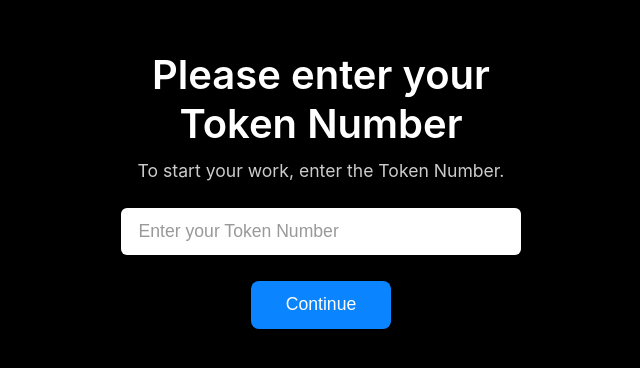
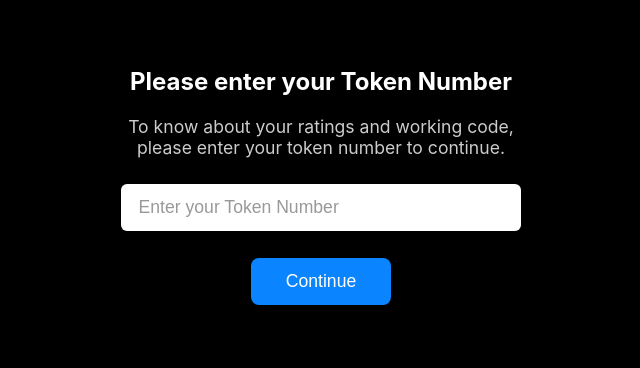
Before and after one commit to enfrok/workofenfrok, a plain HTML site: page index.html in a window 1280 px wide. Shown: the part 224-592 px from the top of the page, without its empty margins (319-959 px from the left). Drawn offline with Linux system fonts and the light colour scheme.

Commit message:
Update index.html

```diff
--- a/index.html
+++ b/index.html
@@ -97,8 +97,8 @@
 </head>
 <body>
   <div id="form-container">
-    <h1>Please enter your Token Number</h1>
-    <p>To start your work, enter the Token Number.</p>
+    <h2>Please enter your Token Number</h2>
+    <p>To know about your ratings and working code, please enter your token number to continue.</p>
     <input type="text" placeholder="Enter your Token Number" id="tokenInput" />
     <button id="continueBtn">Continue</button>
     <div class="error-message" id="errorMsg">Token is incorrect.</div>
```
